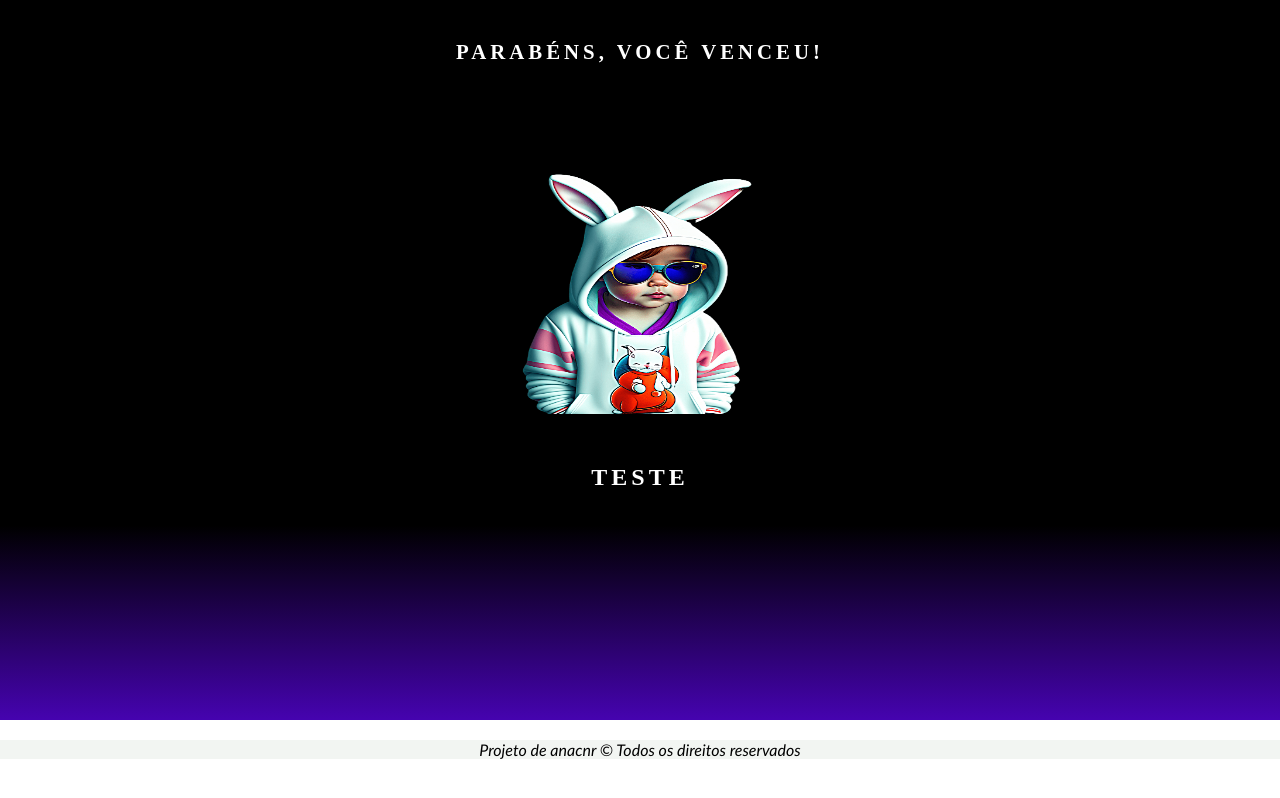
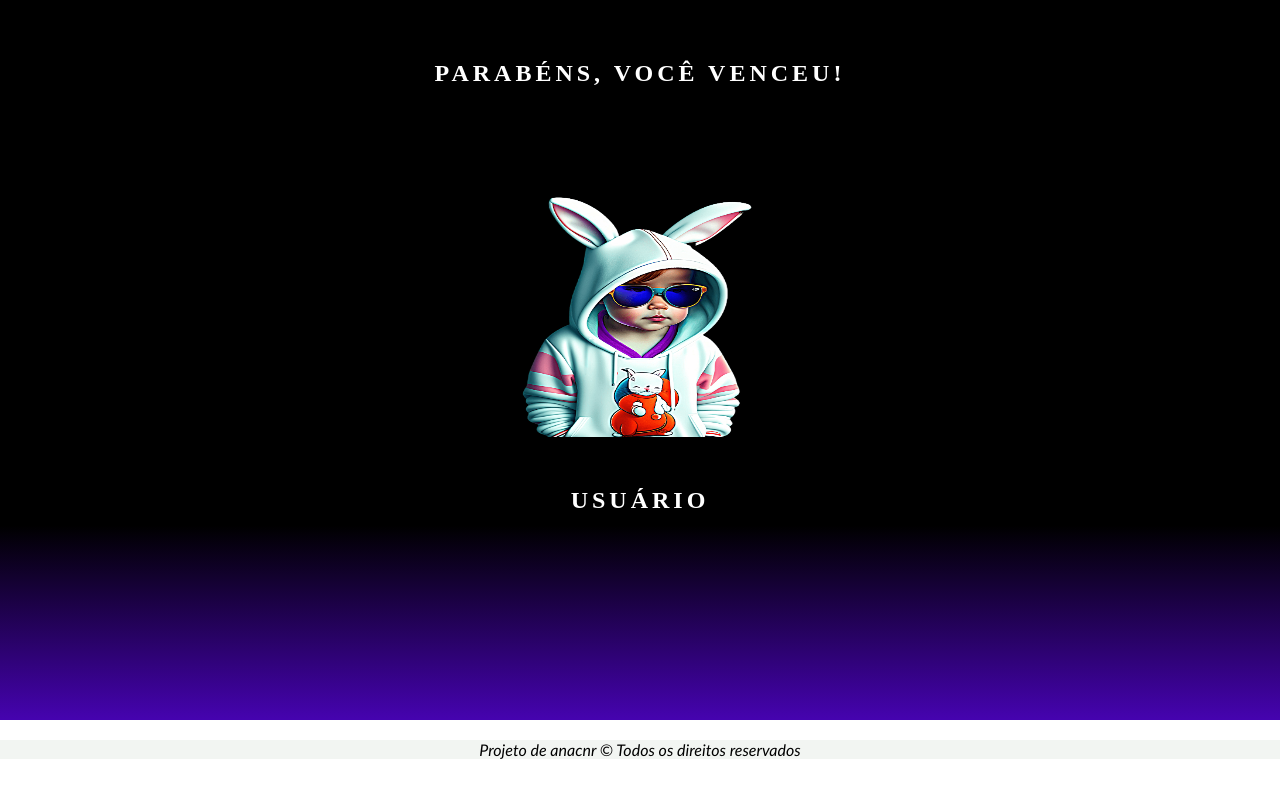
Before and after one commit to anacnr/memory_game, a React (Vite) app: page /winner in a window 1280 px wide. Built offline with nearby package versions, Linux system fonts and the light colour scheme.

Commit message:
Atualizações simples.

```diff
--- a/src/component/header/css/header.module.css
+++ b/src/component/header/css/header.module.css
@@ -11,7 +11,7 @@
         box-shadow: 2px 1px 6px rgba(0, 0, 0, 0.831); width: 25%; border-radius: 10px; background-color: rgba(0, 0, 0, 0.167); padding: 2px 0px; margin-left: 20px;
 
         & .p_user{
-            text-align: center; text-shadow: 1px 0px 2px black; color: white; letter-spacing: 2px; font-family: Cambria, Cochin, Georgia, Times, 'Times New Roman', serif; font-size: 0.8em;
+            text-align: center; text-shadow: 1px 0px 2px black; text-transform: uppercase; color: white; letter-spacing: 2px; font-family: Cambria, Cochin, Georgia, Times, 'Times New Roman', serif; font-size: 0.8em;
         }
     }
 
@@ -43,7 +43,7 @@
         box-shadow: 2px 1px 6px rgba(0, 0, 0, 0.831); width: 150px; border-radius: 10px; background-color: rgba(0, 0, 0, 0.167); padding: 2px 0px; margin-left: 30px;
 
         & .p_user{
-            text-align: center; text-shadow: 1px 0px 2px black; color: white; letter-spacing: 2px; font-family: Cambria, Cochin, Georgia, Times, 'Times New Roman', serif; font-size: 0.8em;
+            text-align: center; text-shadow: 1px 0px 2px black; text-transform: uppercase; color: white; letter-spacing: 2px; font-family: Cambria, Cochin, Georgia, Times, 'Times New Roman', serif; font-size: 0.8em;
         }
     }
 
@@ -75,7 +75,7 @@
         box-shadow: 2px 1px 6px rgba(0, 0, 0, 0.831); width: 160px; border-radius: 10px; background-color: rgba(0, 0, 0, 0.167); padding: 2px 0px; margin-left: 40px;
 
         & .p_user{
-            text-align: center; text-shadow: 1px 0px 2px black; color: white; letter-spacing: 2px; font-family: Cambria, Cochin, Georgia, Times, 'Times New Roman', serif; font-size: 0.8em;
+            text-align: center; text-shadow: 1px 0px 2px black; text-transform: uppercase; color: white; letter-spacing: 2px; font-family: Cambria, Cochin, Georgia, Times, 'Times New Roman', serif; font-size: 0.8em;
         }
     }
 
@@ -107,7 +107,7 @@
         box-shadow: 2px 1px 6px rgba(0, 0, 0, 0.831); width: 180px; border-radius: 10px; background-color: rgba(0, 0, 0, 0.167); padding: 2px 0px; margin-left: 60px;
 
         & .p_user{
-            text-align: center; text-shadow: 1px 0px 2px black; color: white; letter-spacing: 2px; font-family: Cambria, Cochin, Georgia, Times, 'Times New Roman', serif; font-size: 0.8em;
+            text-align: center; text-shadow: 1px 0px 2px black; text-transform: uppercase; color: white; letter-spacing: 2px; font-family: Cambria, Cochin, Georgia, Times, 'Times New Roman', serif; font-size: 0.8em;
         }
     }
 
--- a/src/component/header/index.tsx
+++ b/src/component/header/index.tsx
@@ -16,7 +16,7 @@ const Header = ({param} : TestProps) =>{
     return(
         <header className= {styles.header_user} >
              <span className={styles.span_user}>
-                <p className={styles.p_user}>{player}</p>
+                <p className={styles.p_user}>{player ? player : "usuário"}</p>
                 </span>
                 <div className={styles.div_user}>
                     <img src={kid} alt="" className={styles.img_user} />
--- a/src/page/main/css/main.module.css
+++ b/src/page/main/css/main.module.css
@@ -24,6 +24,10 @@
 
   .section_main > .div_angels{
     background-image: url('../img/jesus-com-anjos-min.png');
+ }
+
+ .section_main > .div_game_case{
+    background-image: url('../../../page/login/img/capamemory_game.png');
  }
 
 @media screen and (max-width:600px) {
--- a/src/page/main/index.tsx
+++ b/src/page/main/index.tsx
@@ -29,10 +29,6 @@ const Memory_Game = () =>{
                 setNumberCard(data_card)
                 setCount(1)
             }
-
-            console.log(" if (count == 0) " , count);
-            console.log(first_card_picked);
-
         }
         else if (count == 1){
             if(first_card_picked == name_class && data_card != number_card){
@@ -40,7 +36,6 @@ const Memory_Game = () =>{
                 setPoint(point + 1)
                 console.log("PONTOS: " , point);
                 setCount(0)
-
                 if(point == 4){
                 setTimeout(()=>{
                     redirection('/winner')
@@ -55,7 +50,6 @@ const Memory_Game = () =>{
                     console.log(first_card_picked);
                     setCount(0)
                 }, 600)
-
             }
             else{
                 console.log("par não encontrado!");
@@ -88,8 +82,8 @@ const Memory_Game = () =>{
             </section>
             <section className={styles.section_main}>
                 <div className={styles.div_angels}><img src ={back} onClick={myClass} data-card = '9' className='img_angels' alt="angels" /></div>
-                <div className={styles.div_jesus_cross}><img src ={back} onClick={myClass} data-card = '10' className='img_jesus_cross' alt="angels" /></div>
-                <div className={styles.div_jesus_cross}><img src ={back} onClick={myClass} data-card = '11' className='img_jesus_cross' alt="angels" /></div>
+                <div className={styles.div_game_case}><img src ={back} onClick={myClass} data-card = '10' className='img_game_case' alt="game_case" /></div>
+                <div className={styles.div_game_case}><img src ={back} onClick={myClass} data-card = '11' className='img_game_case' alt="game_case" /></div>
             </section>
         </div>
     )
--- a/src/page/winner/css/winner.module.css
+++ b/src/page/winner/css/winner.module.css
@@ -26,7 +26,7 @@
     }
 
     .div_winner > .h1_winner{
-        color: white; text-shadow: 1px 1px 3px black; text-transform: uppercase; text-align: center; font-size: 1.3em; letter-spacing: 4px; margin: 40px 0px;
+        color: white; text-shadow: 1px 1px 3px black; text-transform: uppercase; text-align: center; font-size: 1.3em; letter-spacing: 4px; margin: 50px 0px;
     }
 
     .div_winner > .img_winner{
@@ -44,7 +44,7 @@
     }
 
     .div_winner > .h1_winner{
-        color: white; text-shadow: 1px 1px 3px black; text-transform: uppercase; text-align: center; font-size: 1.3em; letter-spacing: 4px; margin: 40px 0px;
+        color: white; text-shadow: 1px 1px 3px black; text-transform: uppercase; text-align: center; font-size: 1.5em; letter-spacing: 4px; margin: 60px 0px;
     }
 
     .div_winner > .img_winner{
--- a/src/page/winner/index.tsx
+++ b/src/page/winner/index.tsx
@@ -10,11 +10,15 @@ const Winner = () =>{
     let name = research.player
 
     return(
+
         <div className={styles.div_winner}>
             <h1 className={styles.h1_winner}>Parabéns, você venceu!</h1>
             <img src={kid} className={styles.img_winner} alt="Usuário"/>
-            <h2 className={styles.h2_winner}><strong>{name}Teste</strong></h2>
+          <h2 className={styles.h2_winner}><strong>{name ? name : "usuário" }</strong></h2>
         </div>
+
+
+
     )
 }
 
```
Also changed, not shown: 1 other file (tests, documents, lock files or other folders).
